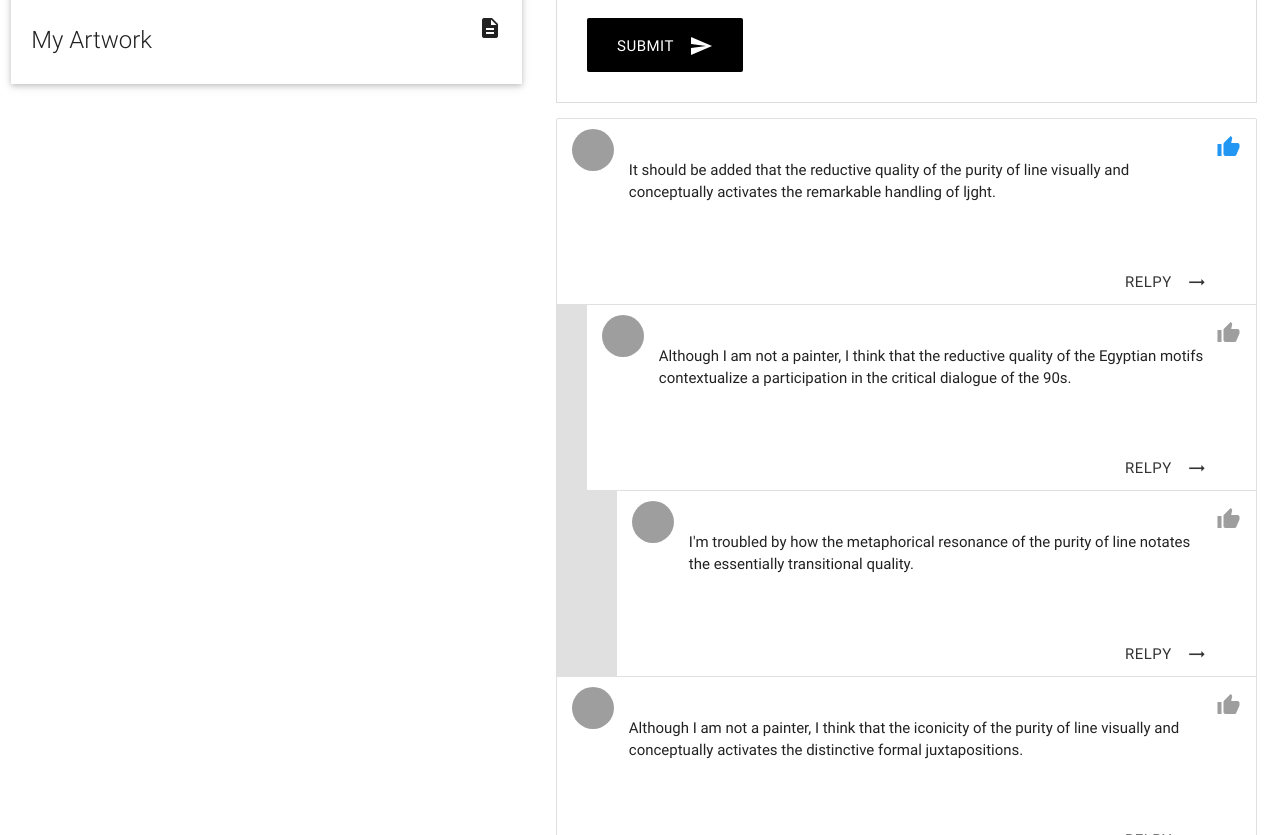
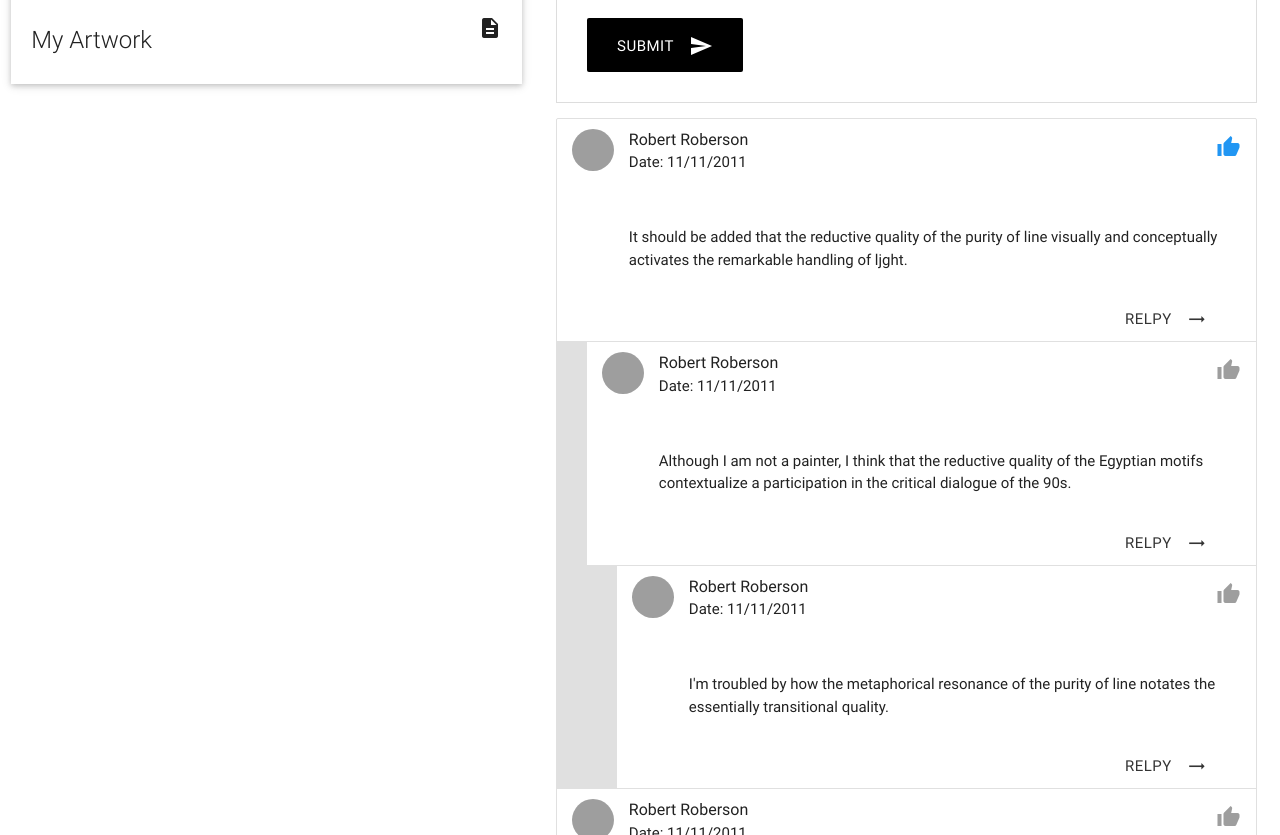
Before and after one commit to dmd-program/pipeline, a Jekyll site: the page built from crit.html, in a window 1280 px wide, cut to the strip 1689-2524 px from the top of the page. Built offline with Jekyll 4.4.1, drawn with Linux system fonts in a browser that asks for light colours; grey boxes are pictures that could not be loaded.

Commit message:
added post names

```diff
--- a/assets/css/app.scss
+++ b/assets/css/app.scss
@@ -156,7 +156,7 @@
 
   //crit
   .collection .collection-item.avatar p {
-    padding-top: 2rem;
+    padding-top: 0rem;
     padding-bottom: 2rem;
     padding-right: 2rem;
     padding-left:0;
--- a/crit.html
+++ b/crit.html
@@ -67,26 +67,26 @@
         <ul class="collection">
           <li class="collection-item avatar">
             <img src="https://unsplash.it/50?image=230" alt="" class="circle">
-            <!-- <span class="title">Title</span> -->
-            <p>It should be added that the reductive quality of the purity of line visually and conceptually activates the remarkable handling of ljght.</p>
+            <span class="title">Robert Roberson</span>
+            <p><span class="date">Date: 11/11/2011</span></p><br>It should be added that the reductive quality of the purity of line visually and conceptually activates the remarkable handling of ljght.</p>
              <a href="#!" class="secondary-content"><i class="material-icons blue-text">thumb_up</i></a>
           </li>
           <li class="collection-item avatar">
             <img src="https://unsplash.it/50?image=400" alt="" class="circle">
-           <!--  <span class="title">Title</span> -->
-            <p>Although I am not a painter, I think that the reductive quality of the Egyptian motifs contextualize a participation in the critical dialogue of the 90s.</p>
+           <span class="title">Robert Roberson</span>
+            <p><span class="date">Date: 11/11/2011</span></p><br>Although I am not a painter, I think that the reductive quality of the Egyptian motifs contextualize a participation in the critical dialogue of the 90s.</p>
             <a href="#!" class="secondary-content"><i class="material-icons grey-text">thumb_up</i></a>
           </li>
           <li class="collection-item avatar">
             <img src="https://unsplash.it/50?image=500" alt="" class="circle">
-            <!-- <span class="title">Title</span> -->
-            <p>I'm troubled by how the metaphorical resonance of the purity of line notates the essentially transitional quality.</p>
+            <span class="title">Robert Roberson</span>
+            <p><span class="date">Date: 11/11/2011</span></p><br>I'm troubled by how the metaphorical resonance of the purity of line notates the essentially transitional quality.</p>
              <a href="#!" class="secondary-content"><i class="material-icons grey-text">thumb_up</i></a>
           </li>
           <li class="collection-item avatar">
             <img src="https://unsplash.it/50?image=100" alt="" class="circle">
-            <!-- <span class="title">Title</span> -->
-            <p>Although I am not a painter, I think that the iconicity of the purity of line visually and conceptually activates the distinctive formal juxtapositions.</p>
+            <span class="title">Robert Roberson</span>
+            <p><span class="date">Date: 11/11/2011</span></p><br>Although I am not a painter, I think that the iconicity of the purity of line visually and conceptually activates the distinctive formal juxtapositions.</p>
              <a href="#!" class="secondary-content"><i class="material-icons grey-text">thumb_up</i></a>
           </li>
         </ul>
@@ -165,30 +165,30 @@
         <ul class="collection">
           <li class="collection-item avatar">
             <img src="https://unsplash.it/50?image=230" alt="" class="circle">
-            <!-- <span class="title">Title</span> -->
-            <p>It should be added that the reductive quality of the purity of line visually and conceptually activates the remarkable handling of ljght.</p>
+            <span class="title">Robert Roberson</span>
+            <p><span class="date">Date: 11/11/2011</span></p><br>It should be added that the reductive quality of the purity of line visually and conceptually activates the remarkable handling of ljght.</p>
              <p class="reply"><button class="btn waves-effect waves-light btn-flat right" type="submit" name="action">Relpy<i class="material-icons right"><i class="material-icons">trending_flat</i></i></button></p>
             <a href="#!" class="secondary-content"><i class="material-icons blue-text">thumb_up</i></a>
           </li>
           <li class="indent collection-item avatar">
             <img src="https://unsplash.it/50?image=400" alt="" class="circle">
-           <!--  <span class="title">Title</span> -->
-            <p>Although I am not a painter, I think that the reductive quality of the Egyptian motifs contextualize a participation in the critical dialogue of the 90s.</p>
+           <span class="title">Robert Roberson</span>
+            <p><span class="date">Date: 11/11/2011</span></p><br>Although I am not a painter, I think that the reductive quality of the Egyptian motifs contextualize a participation in the critical dialogue of the 90s.</p>
             <p class="reply"><button class="btn waves-effect waves-light btn-flat right" type="submit" name="action">Relpy<i class="material-icons right"><i class="material-icons">trending_flat</i></i></button></p>
 
             <a href="#!" class="secondary-content"><i class="material-icons grey-text">thumb_up</i></a>
           </li>
           <li class="indent-indent collection-item avatar">
             <img src="https://unsplash.it/50?image=500" alt="" class="circle">
-            <!-- <span class="title">Title</span> -->
-            <p>I'm troubled by how the metaphorical resonance of the purity of line notates the essentially transitional quality.</p>
+            <span class="title">Robert Roberson</span>
+            <p><span class="date">Date: 11/11/2011</span></p><br>I'm troubled by how the metaphorical resonance of the purity of line notates the essentially transitional quality.</p>
              <p class="reply"><button class="btn waves-effect waves-light btn-flat right" type="submit" name="action">Relpy<i class="material-icons right"><i class="material-icons">trending_flat</i></i></button></p>
             <a href="#!" class="secondary-content"><i class="material-icons grey-text">thumb_up</i></a>
           </li>
           <li class="collection-item avatar">
             <img src="https://unsplash.it/50?image=100" alt="" class="circle">
-            <!-- <span class="title">Title</span> -->
-            <p>Although I am not a painter, I think that the iconicity of the purity of line visually and conceptually activates the distinctive formal juxtapositions.</p>
+            <span class="title">Robert Roberson</span>
+            <p><span class="date">Date: 11/11/2011</span></p><br>Although I am not a painter, I think that the iconicity of the purity of line visually and conceptually activates the distinctive formal juxtapositions.</p>
              <p class="reply"><button class="btn waves-effect waves-light btn-flat right" type="submit" name="action">Relpy<i class="material-icons right"><i class="material-icons">trending_flat</i></i></button></p>
             <a href="#!" class="secondary-content"><i class="material-icons grey-text">thumb_up</i></a>
           </li>
```
